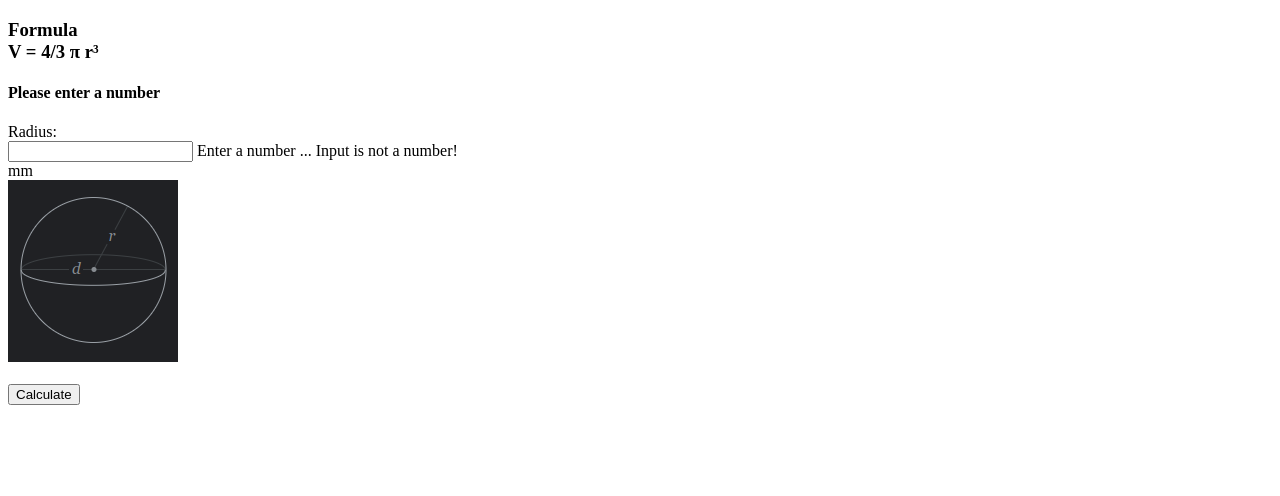
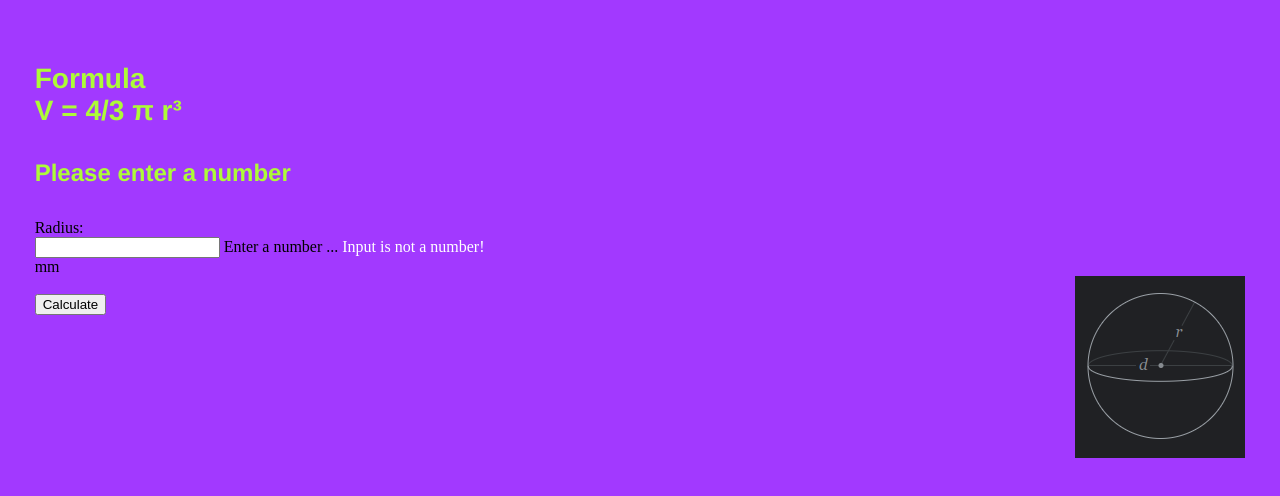
Before and after one commit to MTHS-ICD2O-1-2023/ICD2O-Unit-3-03-nathan-desilva, a plain HTML site: page index.html in a window 1280 px wide. Drawn offline with nearby package versions, Linux system fonts and the light colour scheme.

Commit message:
added css

```diff
--- a/css/style.css
+++ b/css/style.css
@@ -1,4 +1,41 @@
-/* Created by: Mr. Coxall
-* Created on: Sep 2020
+/* Created by: Nathan De Silva
+* Created on: April 2024
 * This file contains the CSS for index.html
 */
+
+/* Due to error in MDL : https://github.com/google/material-design-lite/issues/5281
+*/
+.mdl-ripple {
+  background: #000;
+  opacity: 0.001;
+}
+
+.mdl-layout__header-row {
+  justify-content: center;
+  padding: 0;
+  color: rgb(248, 248, 248);
+}
+
+.mdl-layout__content {
+  padding-left: 20pt;
+  padding-right: 20pt;
+  padding-top: 20pt;
+}
+
+.mdl-textfield__error {
+  color: #fff;
+}
+
+.page-content {
+  color: rgb(173, 251, 56);
+  font-family: Helvetica, Arial, sans-serif;
+  font-size: 1.5rem;
+}
+
+body {
+  background-color: rgb(162, 57, 255);
+}
+
+img {
+  float: right;
+}
```
